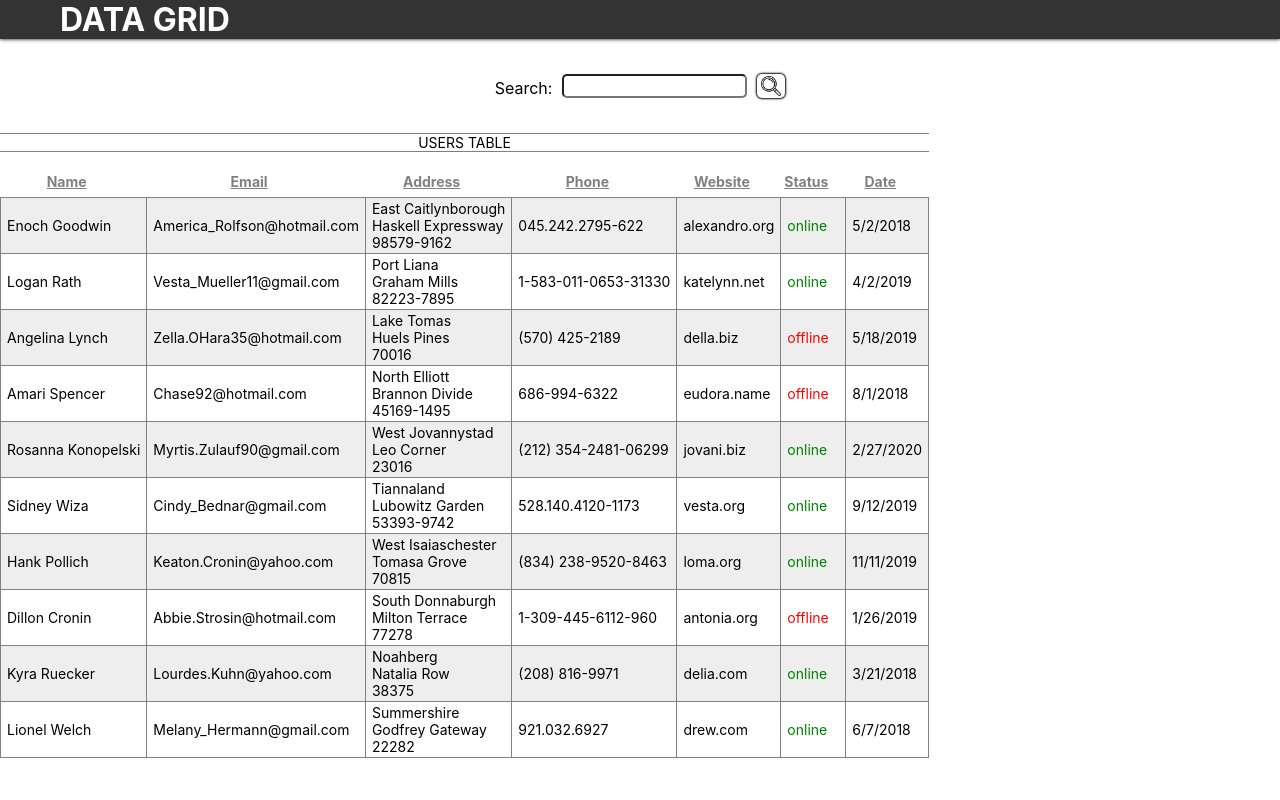
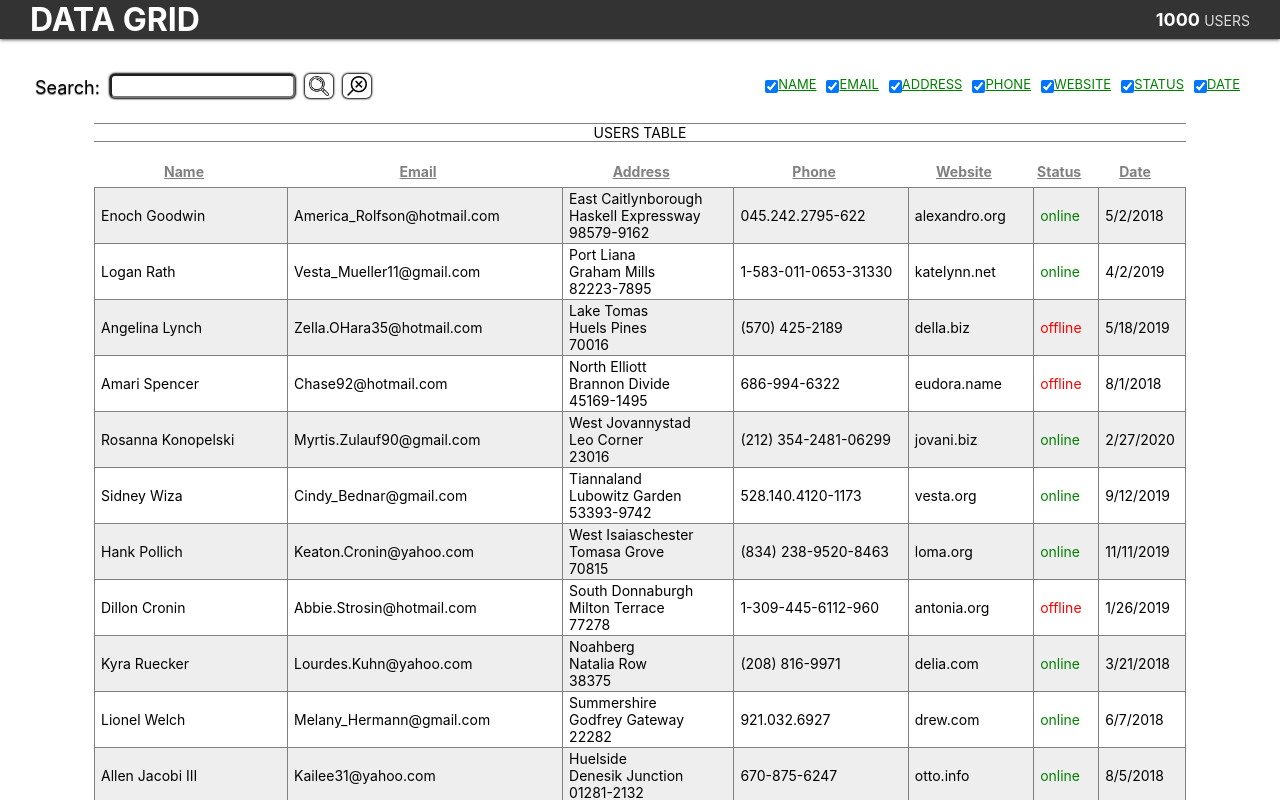
Before and after one commit to StanislavKharkiv/data-grid, a React (Create React App) app: page / in a window 1280 px wide. Shown: the top 800 px of the page. Built offline with nearby package versions, Linux system fonts and the light colour scheme.

Commit message:
feat: add show/hide columns

```diff
--- /dev/null
+++ b/src/components/Header.jsx
@@ -0,0 +1,29 @@
+import React, { Component } from 'react'
+import { connect } from 'react-redux'
+import PropTypes from 'prop-types'
+import store from '../store/store'
+
+class Header_ extends Component {
+  render() {
+    return (
+      <header className="header">
+        <h1 className="header__h1">Data grid</h1>
+        <div className="header__users">
+          {this.props.shownUsers} <span>users</span>
+        </div>
+      </header>
+    )
+  }
+}
+
+Header_.propTypes = {
+  shownUsers: PropTypes.number,
+}
+
+const mapStateToProps = () => ({
+  shownUsers: store.getState().users.length,
+})
+
+const Header = connect(mapStateToProps)(Header_)
+
+export default Header
--- a/src/components/Search.jsx
+++ b/src/components/Search.jsx
@@ -1,27 +1,56 @@
-import React, { useState } from 'react'
+import React, { useState, useEffect, useRef } from 'react'
 import { connect } from 'react-redux'
 import PropTypes from 'prop-types'
 import { searchByAllColumn } from '../store/actions'
+import { tableHeaders } from '../constants'
 
 function Search_(props) {
   const [value, setValue] = useState('')
+  const inputRef = useRef(null)
+  useEffect(() => {
+    inputRef.current.addEventListener('keydown', e => {
+      if (e.keyCode === 13) handleClickButtonSearch()
+    })
+  })
   function handleChangeInput(e) {
     setValue(e.target.value.trim())
   }
-  function handleClickButton() {
+  function handleClickButtonSearch() {
     props.search(value)
   }
+  function handleClickButtonReset() {
+    setValue('')
+    props.search('')
+  }
   return (
-    <div className="search">
-      <span>Search: </span>
-      <input className="search__input" type="text" onChange={handleChangeInput} />
-      <button className="search__btn" onClick={handleClickButton}></button>
+    <div className="search-wrapper">
+      <div className="search">
+        <span className="search__title">Search: </span>
+        <input
+          className="search__input"
+          type="text"
+          value={value}
+          ref={inputRef}
+          onChange={handleChangeInput}
+        />
+        <button className="search__btn" onClick={handleClickButtonSearch}></button>
+        <button className="search__btn" onClick={handleClickButtonReset}></button>
+      </div>
+      <div className="columns-switcher">
+        {tableHeaders.map((el, i) => (
+          <label key={i} className="columns-switcher__btn">
+            <input type="checkbox" name={el} defaultChecked onChange={props.onChange} />
+            <span>{el}</span>
+          </label>
+        ))}
+      </div>
     </div>
   )
 }
 
 Search_.propTypes = {
   search: PropTypes.func.isRequired,
+  onChange: PropTypes.func,
 }
 
 const mapDispatchToProps = dispatch => {
--- a/src/components/Spinner.jsx
+++ b/src/components/Spinner.jsx
@@ -3,7 +3,7 @@ import React from 'react'
 export default function Spinner() {
   return (
     <div className="spinner">
-      <h2>Loading . . .</h2>
+      <h2 style={{ textAlign: 'center' }}>Loading . . .</h2>
     </div>
   )
 }
--- a/src/components/Table.jsx
+++ b/src/components/Table.jsx
@@ -4,6 +4,7 @@ import PropTypes from 'prop-types'
 import { sortColumn } from '../store/actions'
 import store from '../store/store'
 import arrow from '../img/arrow.png'
+import { tableHeaders } from '../constants'
 import * as _ from 'lodash'
 
 function parseAddress(address) {
@@ -20,13 +21,12 @@ function getDate(time) {
   return date.slice(0, date.indexOf(','))
 }
 
-const tableHeaders = ['name', 'email', 'address', 'phone', 'website', 'status', 'date']
-
 class Table_ extends Component {
   constructor(props) {
     super(props)
     this.state = {
       sortedBy: false,
+      isLoading: false,
     }
   }
 
@@ -37,28 +37,12 @@ class Table_ extends Component {
   }
 
   render() {
-    console.log(store.getState())
-    const { users, isArrowDown } = this.props
-    const table = users.map(({ id, name, email, address, phone, website, status, date }) => (
-      <tr key={id}>
-        <td>{name}</td>
-        <td>{email}</td>
-        <td>{parseAddress(address)}</td>
-        <td>{_.replace(phone, ' x', '-')}</td>
-        <td>{website}</td>
-        <td style={status ? { color: 'green' } : { color: 'red' }}>
-          {status ? 'online' : 'offline'}
-        </td>
-        <td>{getDate(date)}</td>
-      </tr>
-    ))
+    let table
+    const { users, isArrowDown, columnsShow } = this.props
 
-    return (
-      <table className="table">
-        <caption className="caption">users table</caption>
-        <tbody>
-          <tr className="table__header">
-            {tableHeaders.map((el, i) => {
+    const tbHeaders = tableHeaders
+      .filter(el => columnsShow[el])
+      .map((el, i) => {
         return (
           <th
             key={i}
@@ -70,8 +54,39 @@ class Table_ extends Component {
             <img className={isArrowDown ? null : 'up'} src={arrow} alt="^" />
           </th>
         )
-            })}
+      })
+
+    if (users.length === 0) {
+      table = (
+        <tr>
+          <td colSpan="7" style={{ textAlign: 'center', fontSize: '20px' }}>
+            No result...
+          </td>
         </tr>
+      )
+    } else {
+      table = users.map(({ id, name, email, address, phone, website, status, date }) => (
+        <tr key={id}>
+          {columnsShow.name ? <td>{name}</td> : null}
+          {columnsShow.email ? <td>{email}</td> : null}
+          {columnsShow.address ? <td>{parseAddress(address)}</td> : null}
+          {columnsShow.phone ? <td>{_.replace(phone, ' x', '-')}</td> : null}
+          {columnsShow.website ? <td>{website}</td> : null}
+          {columnsShow.status ? (
+            <td style={status ? { color: 'green' } : { color: 'red' }}>
+              {status ? 'online' : 'offline'}
+            </td>
+          ) : null}
+          {columnsShow.date ? <td>{getDate(date)}</td> : null}
+        </tr>
+      ))
+    }
+
+    return (
+      <table className="table">
+        <caption className="caption">users table</caption>
+        <tbody>
+          <tr className="table__header">{tbHeaders}</tr>
           {table}
         </tbody>
       </table>
@@ -83,6 +98,7 @@ Table_.propTypes = {
   users: PropTypes.array.isRequired,
   sortColumn: PropTypes.func,
   isArrowDown: PropTypes.bool,
+  columnsShow: PropTypes.object,
 }
 
 const mapTateToProps = store => {
--- a/src/components/Tablewrapper.jsx
+++ b/src/components/Tablewrapper.jsx
@@ -4,12 +4,13 @@ import PropTypes from 'prop-types'
 import faker from 'faker'
 import { addUsersToState, isLoading } from '../store/actions'
 
+import Header from './Header'
 import Search from './Search'
 import Table from './Table'
 import Spinner from './Spinner'
 
 function addUsers() {
-  const usersAll = 10
+  const usersAll = 1000
   const arr = []
   for (let i = 1; i <= usersAll; i++) {
     const user = faker.helpers.userCard()
@@ -24,6 +25,18 @@ function addUsers() {
 }
 
 class TableWrapper_ extends Component {
+  state = {
+    columnsShow: {
+      name: true,
+      email: true,
+      address: true,
+      phone: true,
+      website: true,
+      status: true,
+      date: true,
+    },
+  }
+
   componentDidMount() {
     setTimeout(() => {
       const usersArr = addUsers()
@@ -32,14 +45,16 @@ class TableWrapper_ extends Component {
       this.props.isLoading()
     }, 200)
   }
-
+  handleCheckboxChange = e => {
+    this.setState({ columnsShow: { ...this.state.columnsShow, [e.target.name]: e.target.checked } })
+  }
   render() {
     const { loading } = this.props
     return (
       <div>
-        <h1>Data grid</h1>
-        <Search />
-        <div>{loading ? <Spinner /> : <Table />}</div>
+        <Header />
+        <Search onChange={this.handleCheckboxChange} />
+        <div>{loading ? <Spinner /> : <Table columnsShow={this.state.columnsShow} />}</div>
       </div>
     )
   }
--- /dev/null
+++ b/src/constants.js
@@ -0,0 +1 @@
+export const tableHeaders = ['name', 'email', 'address', 'phone', 'website', 'status', 'date']
--- a/src/index.css
+++ b/src/index.css
@@ -10,16 +10,29 @@ body {
   -webkit-font-smoothing: antialiased;
   -moz-osx-font-smoothing: grayscale;
 }
-h1 {
+.header {
+  display: flex;
+  justify-content: space-between;
+  align-items: center;
+  padding: 0 30px;
   background: #333;
   color: white;
   text-transform: uppercase;
-  padding-left: 60px;
+  box-shadow: 0 0 4px 0 black;
   margin-bottom: 30px;
-  box-shadow: 0 0 4px 0 black;
+}
+.header__users {
+  font-size: 18px;
+  font-weight: bold;
+}
+.header__users span {
+  font-size: 14px;
+  color: #ddd;
+  font-weight: lighter;
 }
 
 .table {
+  margin: auto;
   font-size: 14px;
   border-collapse: collapse;
 }
@@ -64,11 +77,22 @@ h1 {
 }
 
 /* SEARCH */
+.search-wrapper {
+  display: flex;
+  flex-wrap: wrap;
+  justify-content: space-between;
+  align-items: center;
+  padding: 0 30px;
+  margin-bottom: 20px;
+}
 .search {
   display: flex;
   justify-content: center;
-  margin-bottom: 30px;
   align-items: flex-end;
+}
+.search__title {
+  text-shadow: 0 1px 1px gray;
+  font-size: 18px;
 }
 .search > * {
   margin: 5px;
@@ -85,6 +109,9 @@ h1 {
   border: 2px solid transparent;
   transition: 0.4s;
 }
+.search__btn:last-child {
+  background: url(./img/reset.png) center/contain no-repeat;
+}
 .search__btn:hover {
   box-shadow: 0 0 4px 1px gray;
 }
@@ -95,7 +122,31 @@ h1 {
   height: 24px;
   padding: 2px;
   border-radius: 5px;
+  box-shadow: 0 0 2px 1px black;
 }
 .search__input:focus {
   border: 2px solid gray;
 }
+
+.columns-switcher {
+  display: flex;
+  min-width: 30%;
+  justify-content: space-between;
+  align-items: center;
+}
+.columns-switcher__btn {
+  display: flex;
+  margin-right: 10px;
+  align-items: center;
+  cursor: pointer;
+}
+.columns-switcher__btn > span {
+  padding-bottom: 4px;
+  text-transform: uppercase;
+  font-size: 13px;
+  text-decoration: underline;
+  color: red;
+}
+.columns-switcher__btn > input:checked + span {
+  color: green;
+}
--- a/src/store/actions.js
+++ b/src/store/actions.js
@@ -27,12 +27,13 @@ export function sortColumn(state, name) {
   }
 }
 
-export function searchByAllColumn(inputValue) {
+export function searchByAllColumn(
+  inputValue,
+  iterableProperties = ['name', 'email', 'address', 'phone', 'website']
+) {
   const usersArr = [...store.getState().allUsers]
 
   function filterUsers(inputValue, allUsers) {
-    const iterableProperties = ['name', 'email', 'address', 'phone', 'website']
-
     if (inputValue === '') return allUsers
     return allUsers.filter(userObj =>
       iterableProperties.some(property => {
--- a/src/store/reducers.js
+++ b/src/store/reducers.js
@@ -1,6 +1,7 @@
 const state = {
   loading: true,
   isSortDirectionDown: false,
+  users: [],
 }
 
 export default function rootReducer(store = state, action) {
```
Also changed, not shown: src/img/reset.png (added). Lines whose indentation alone changed are shown as unchanged.
